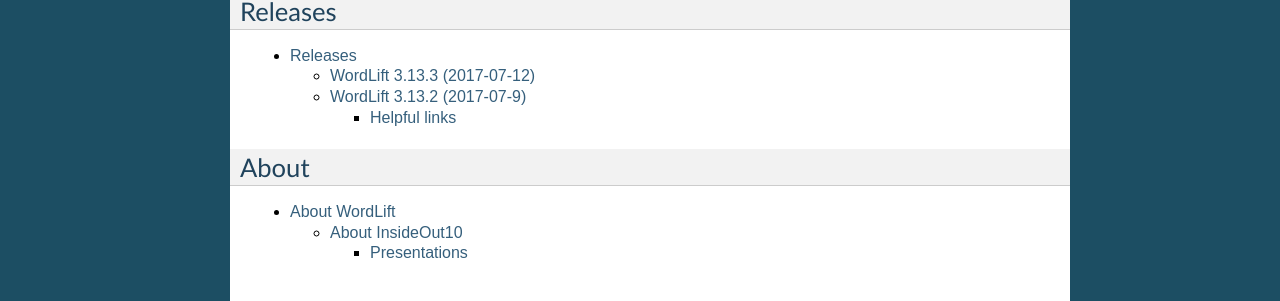
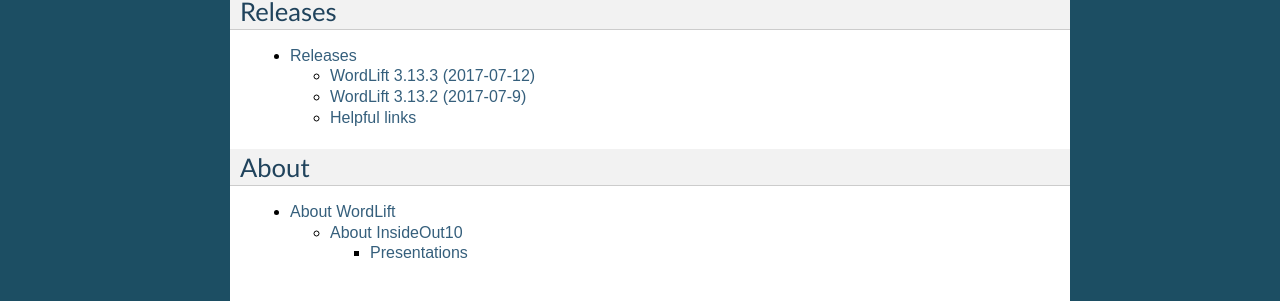
Before and after one commit to insideout10/wordlift-docs, a Sphinx documentation site: the page built from docs/index.rst, in a window 1280 px wide. Shown: the part 2143-2444 px from the top of the page. Built offline with Sphinx 7.4.7, drawn with Linux system fonts in a browser that asks for light colours.

```diff
--- a/docs/releases.rst
+++ b/docs/releases.rst
@@ -36,7 +36,8 @@ Have a look to the full `changelog on GitHub <https://github.com/insideout10/wor
 
 
 Helpful links
-^^^^^^^^^^^^^^^
+_____________
+
 * `WordLift Plugin on GitHub <https://github.com/insideout10/wordlift-plugin>`_
 
 * `Contributing guidelines of the repository <https://github.com/insideout10/wordlift-plugin/blob/develop/CONTRIBUTING.md>`_
```
